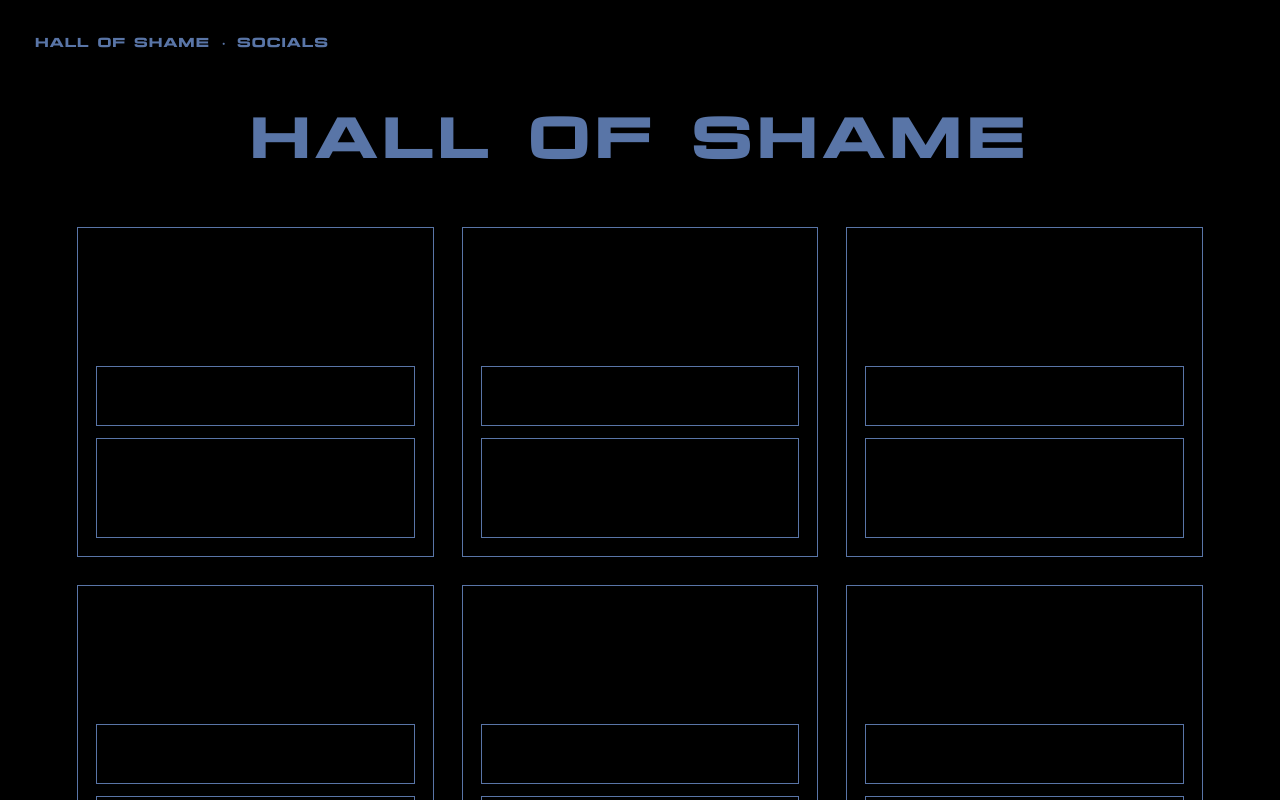
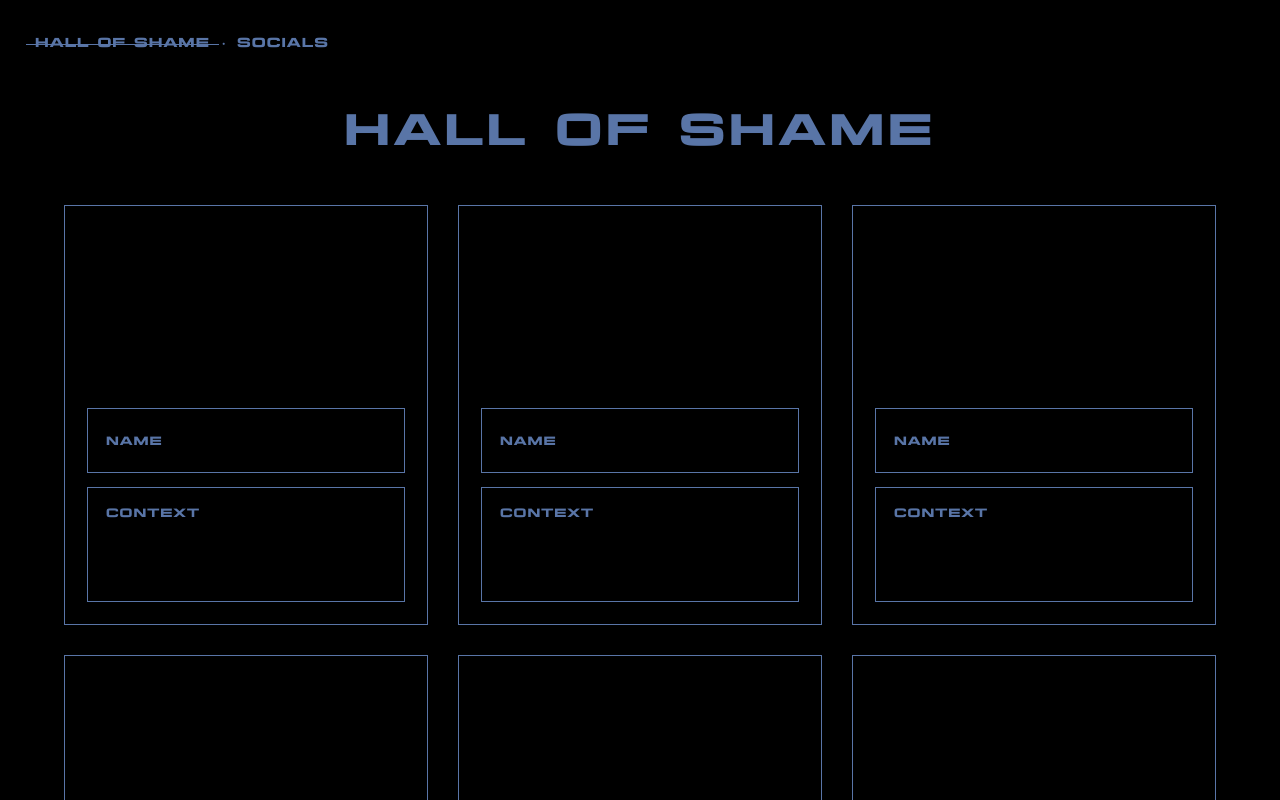
Before and after one commit to liyahhhhhhhh/liyah, a plain HTML site: page index.html in a window 1280 px wide. Both pictures are taken after a click on the link "Hall Of Shame". Drawn offline with Linux system fonts and the light colour scheme.

Commit message:
Update index.html

```diff
--- a/index.html
+++ b/index.html
@@ -29,6 +29,7 @@
             background: #000000;
             overflow: hidden;
         }
+
 
         /* =========================
            CENTER IMAGE
@@ -157,8 +158,21 @@
             transform: scaleX(0.8);
         }
 
+
+        /* ACTIVE TAB */
+
+        .navigation a.active::after {
+            transform: scaleX(1);
+        }
+
+        .navigation a.active::before {
+            transform: scaleX(0);
+        }
+
+
         .separator {
             color: #5975A7;
+
             font-family: Arial, sans-serif;
             font-size: 5px;
 
@@ -191,39 +205,46 @@
 
 
         /* =========================
-           HALL OF SHAME PAGE
+           HALL OF SHAME
            ========================= */
 
         #shame {
             padding-top: 105px;
-            padding-left: 6vw;
-            padding-right: 6vw;
-            padding-bottom: 70px;
+
+            padding-left: 5vw;
+            padding-right: 5vw;
+            padding-bottom: 80px;
 
             overflow-y: auto;
             overflow-x: hidden;
         }
 
+
+        /* Smaller / less overwhelming title */
+
         .shame-title {
             text-align: center;
 
             font-family: "Unison Pro", sans-serif;
-            font-size: clamp(32px, 5vw, 58px);
+
+            font-size: clamp(26px, 3.5vw, 44px);
+
             font-weight: 700;
 
             letter-spacing: 0.08em;
 
-            margin-bottom: 55px;
+            margin-bottom: 50px;
         }
 
 
         /* =========================
-           3 × 3 GRID
+           GRID
            ========================= */
 
         .shame-grid {
             width: 100%;
-            max-width: 1250px;
+
+            max-width: 1400px;
 
             margin: 0 auto;
 
@@ -231,9 +252,9 @@
 
             grid-template-columns: repeat(3, 1fr);
 
-            gap: 28px;
+            gap: 30px;
 
-            padding-bottom: 50px;
+            padding-bottom: 60px;
         }
 
 
@@ -242,13 +263,14 @@
            ========================= */
 
         .shame-box {
-            min-height: 330px;
+            min-height: 420px;
 
             border: 1px solid #5975A7;
 
-            padding: 18px;
+            padding: 22px;
 
             display: flex;
+
             flex-direction: column;
 
             justify-content: flex-end;
@@ -264,13 +286,27 @@
         .name-box {
             width: 100%;
 
-            height: 60px;
+            height: 65px;
 
             border: 1px solid #5975A7;
 
             background: #000000;
 
-            margin-bottom: 12px;
+            margin-bottom: 14px;
+
+            display: flex;
+
+            align-items: center;
+
+            padding-left: 18px;
+
+            color: #5975A7;
+
+            font-family: "Unison Pro", sans-serif;
+
+            font-size: 12px;
+
+            letter-spacing: 0.08em;
         }
 
 
@@ -281,11 +317,25 @@
         .context-box {
             width: 100%;
 
-            height: 100px;
+            height: 115px;
 
             border: 1px solid #5975A7;
 
             background: #000000;
+
+            display: flex;
+
+            align-items: flex-start;
+
+            padding: 18px;
+
+            color: #5975A7;
+
+            font-family: "Unison Pro", sans-serif;
+
+            font-size: 12px;
+
+            letter-spacing: 0.08em;
         }
 
 
@@ -305,16 +355,12 @@
             background: #5975A7;
         }
 
-        #shame::-webkit-scrollbar-thumb:hover {
-            background: #5975A7;
-        }
-
 
         /* =========================
            MOBILE
            ========================= */
 
-        @media (max-width: 800px) {
+        @media (max-width: 850px) {
 
             #shame {
                 padding-left: 25px;
@@ -323,11 +369,10 @@
 
             .shame-grid {
                 grid-template-columns: repeat(2, 1fr);
-                gap: 18px;
             }
 
             .shame-box {
-                min-height: 300px;
+                min-height: 380px;
             }
         }
 
@@ -348,7 +393,7 @@
             }
 
             .shame-box {
-                min-height: 300px;
+                min-height: 350px;
             }
         }
 
@@ -373,13 +418,21 @@
 
     <nav class="navigation">
 
-        <a href="#" onclick="openPage('shame')">
+        <a
+            href="#"
+            id="shameTab"
+            onclick="openPage('shame', this)"
+        >
             Hall Of Shame
         </a>
 
         <span class="separator">●</span>
 
-        <a href="#" onclick="openPage('socials')">
+        <a
+            href="#"
+            id="socialsTab"
+            onclick="openPage('socials', this)"
+        >
             Socials
         </a>
 
@@ -405,9 +458,13 @@
 
             <div class="shame-box">
 
-                <div class="name-box"></div>
+                <div class="name-box">
+                    NAME
+                </div>
 
-                <div class="context-box"></div>
+                <div class="context-box">
+                    CONTEXT
+                </div>
 
             </div>
 
@@ -416,9 +473,13 @@
 
             <div class="shame-box">
 
-                <div class="name-box"></div>
+                <div class="name-box">
+                    NAME
+                </div>
 
-                <div class="context-box"></div>
+                <div class="context-box">
+                    CONTEXT
+                </div>
 
             </div>
 
@@ -427,9 +488,13 @@
 
             <div class="shame-box">
 
-                <div class="name-box"></div>
+                <div class="name-box">
+                    NAME
+                </div>
 
-                <div class="context-box"></div>
+                <div class="context-box">
+                    CONTEXT
+                </div>
 
             </div>
 
@@ -438,9 +503,13 @@
 
             <div class="shame-box">
 
-                <div class="name-box"></div>
+                <div class="name-box">
+                    NAME
+                </div>
 
-                <div class="context-box"></div>
+                <div class="context-box">
+                    CONTEXT
+                </div>
 
             </div>
 
@@ -449,9 +518,13 @@
 
             <div class="shame-box">
 
-                <div class="name-box"></div>
+                <div class="name-box">
+                    NAME
+                </div>
 
-                <div class="context-box"></div>
+                <div class="context-box">
+                    CONTEXT
+                </div>
 
             </div>
 
@@ -460,9 +533,13 @@
 
             <div class="shame-box">
 
-                <div class="name-box"></div>
+                <div class="name-box">
+                    NAME
+                </div>
 
-                <div class="context-box"></div>
+                <div class="context-box">
+                    CONTEXT
+                </div>
 
             </div>
 
@@ -471,9 +548,13 @@
 
             <div class="shame-box">
 
-                <div class="name-box"></div>
+                <div class="name-box">
+                    NAME
+                </div>
 
-                <div class="context-box"></div>
+                <div class="context-box">
+                    CONTEXT
+                </div>
 
             </div>
 
@@ -482,9 +563,13 @@
 
             <div class="shame-box">
 
-                <div class="name-box"></div>
+                <div class="name-box">
+                    NAME
+                </div>
 
-                <div class="context-box"></div>
+                <div class="context-box">
+                    CONTEXT
+                </div>
 
             </div>
 
@@ -493,9 +578,13 @@
 
             <div class="shame-box">
 
-                <div class="name-box"></div>
+                <div class="name-box">
+                    NAME
+                </div>
 
-                <div class="context-box"></div>
+                <div class="context-box">
+                    CONTEXT
+                </div>
 
             </div>
 
@@ -516,7 +605,7 @@
 
     <script>
 
-        function openPage(pageName) {
+        function openPage(pageName, clickedTab) {
 
             /* Hide center image */
 
@@ -534,12 +623,30 @@
                 });
 
 
+            /* Remove active state from all tabs */
+
+            document
+                .querySelectorAll(".navigation a")
+                .forEach(function(tab) {
+                    tab.classList.remove("active");
+                });
+
+
             /* Show selected page */
 
             document
                 .getElementById(pageName)
                 .classList.add("active");
 
+
+            /* Underline selected tab */
+
+            clickedTab.classList.add("active");
+
+
+            /* Prevent jumping to top of page */
+
+            event.preventDefault();
         }
 
     </script>
```
